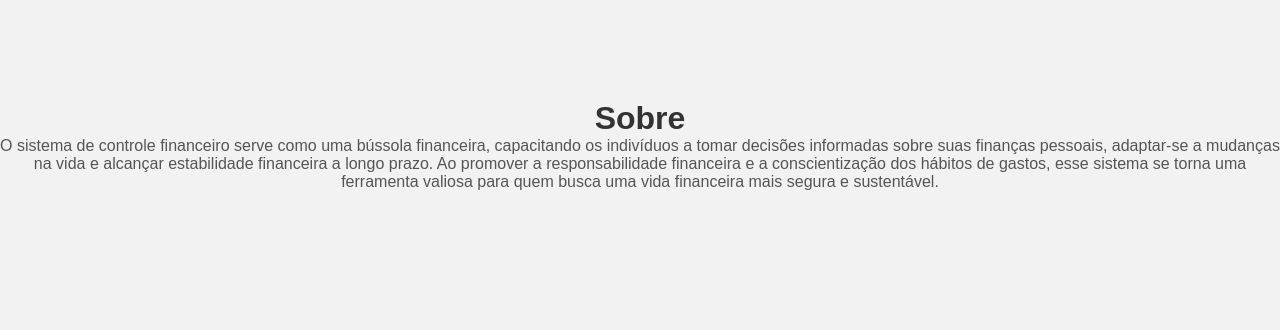
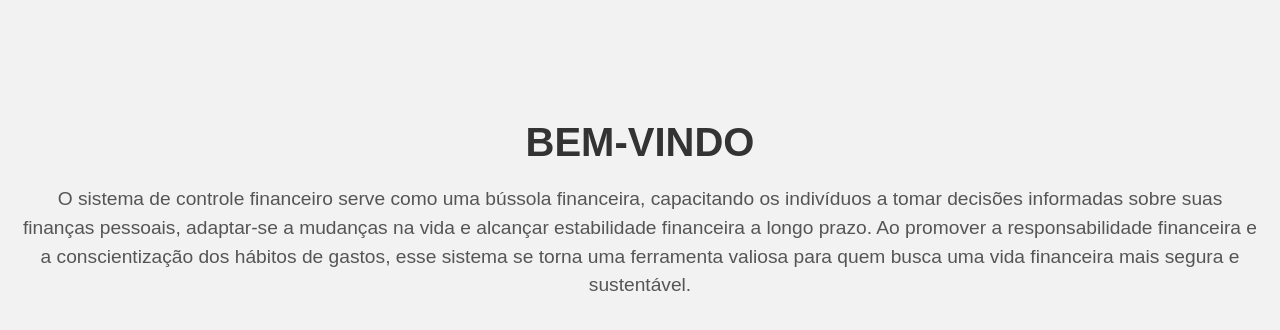
Before and after one commit to JosePereira204/Projeto, a React (Create React App) app: page /about in a window 1280 px wide. Shown: the top 330 px of the page. Built offline with nearby package versions, Linux system fonts and the light colour scheme.

Commit message:
Alteração about

```diff
--- a/src/pages/About/index.js
+++ b/src/pages/About/index.js
@@ -1,10 +1,11 @@
 import React from 'react';
 import { Container, Title, Description } from './styles'; //
+// import fundo_sobre from "../../components/img/dinheiro.png";
 
 function About() {
     return (
         <Container>
-            <Title>Sobre</Title>
+            <Title>BEM-VINDO</Title>
             <Description>O sistema de controle financeiro serve como uma bússola financeira, capacitando os indivíduos a tomar decisões informadas sobre suas finanças pessoais, adaptar-se a mudanças na vida e alcançar estabilidade financeira a longo prazo. Ao promover a responsabilidade financeira e a conscientização dos hábitos de gastos, esse sistema se torna uma ferramenta valiosa para quem busca uma vida financeira mais segura e sustentável.</Description>
         </Container>
     );
--- a/src/pages/About/styles.js
+++ b/src/pages/About/styles.js
@@ -3,12 +3,17 @@ import styled from "styled-components";
 export const Container = styled.div`
   text-align: center;
   margin-top: 100px;
+  padding: 20px;
 `;
 
 export const Title = styled.h1`
   color: #333;
+  font-size: 2.5rem;
+  margin-bottom: 20px;
 `;
 
 export const Description = styled.p`
   color: #555;
+  font-size: 1.2rem;
+  line-height: 1.5;
 `;
--- a/src/pages/Home/index.js
+++ b/src/pages/Home/index.js
@@ -1,7 +1,7 @@
 // Home.js
 import React, { useEffect, useState } from "react";
 import * as C from "./styles";
-import ControleFinanceiro from "../../components/ControleFinanceiro"; // Importando o componente ControleFinanceiro
+import ControleFinanceiro from "../../components/ControleFinanceiro";
 import Resume from "../../components/Resume";
 import Form from "../../components/Form";
 import Navbar from '../../components/NavBar';
```
Also changed, not shown: 1 other file (tests, documents, lock files or other folders).
